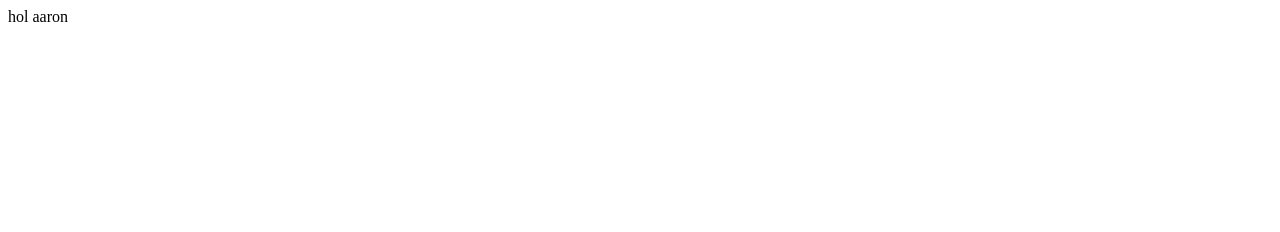
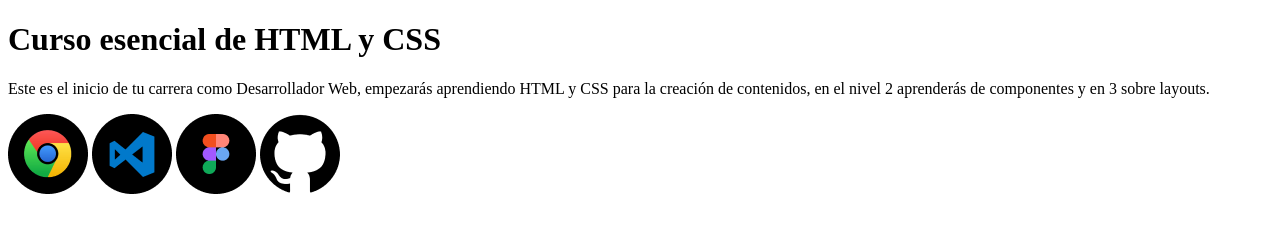
Before and after one commit to shadowburnr/curso-esencial-html-css, a plain HTML site: page index.html in a window 1280 px wide. Drawn offline with Linux system fonts and the light colour scheme.

Commit message:
Hemos agregado las imagenes de los logos del setup

```diff
--- a/index.html
+++ b/index.html
@@ -3,9 +3,17 @@
 <head>
     <meta charset="UTF-8">
     <meta name="viewport" content="width=device-width, initial-scale=1.0">
-    <title>Document</title>
+    <title>El blog de Leo</title>
 </head>
 <body>
-    hol aaron
+    <h1>Curso esencial de HTML y CSS</h1>
+    <p>
+        Este es el inicio de tu carrera como Desarrollador Web, empezarás aprendiendo HTML y CSS para la creación de contenidos,
+        en el nivel 2 aprenderás de componentes y en 3 sobre layouts.
+    </p>
+    <img src="images/google-chrome.png" alt="Logo de Google Chrome" title="Logo de Google Chrome">
+    <img src="images/visual-studio-code.png" alt="Logo del editor de codigo Visual Studi Code" title="Logo del editor de codigo Visual Studi Code">
+    <img src="images/figma.png" alt="Logo de Figma" title="Logo de Figma">
+    <img src="images/github.png" alt="Logo de Github" title="Logo de Github">
 </body>
 </html>
```
Also changed, not shown: images/figma.png (added), images/github.png (added), images/google-chrome.png (added), images/visual-studio-code.png (added).
